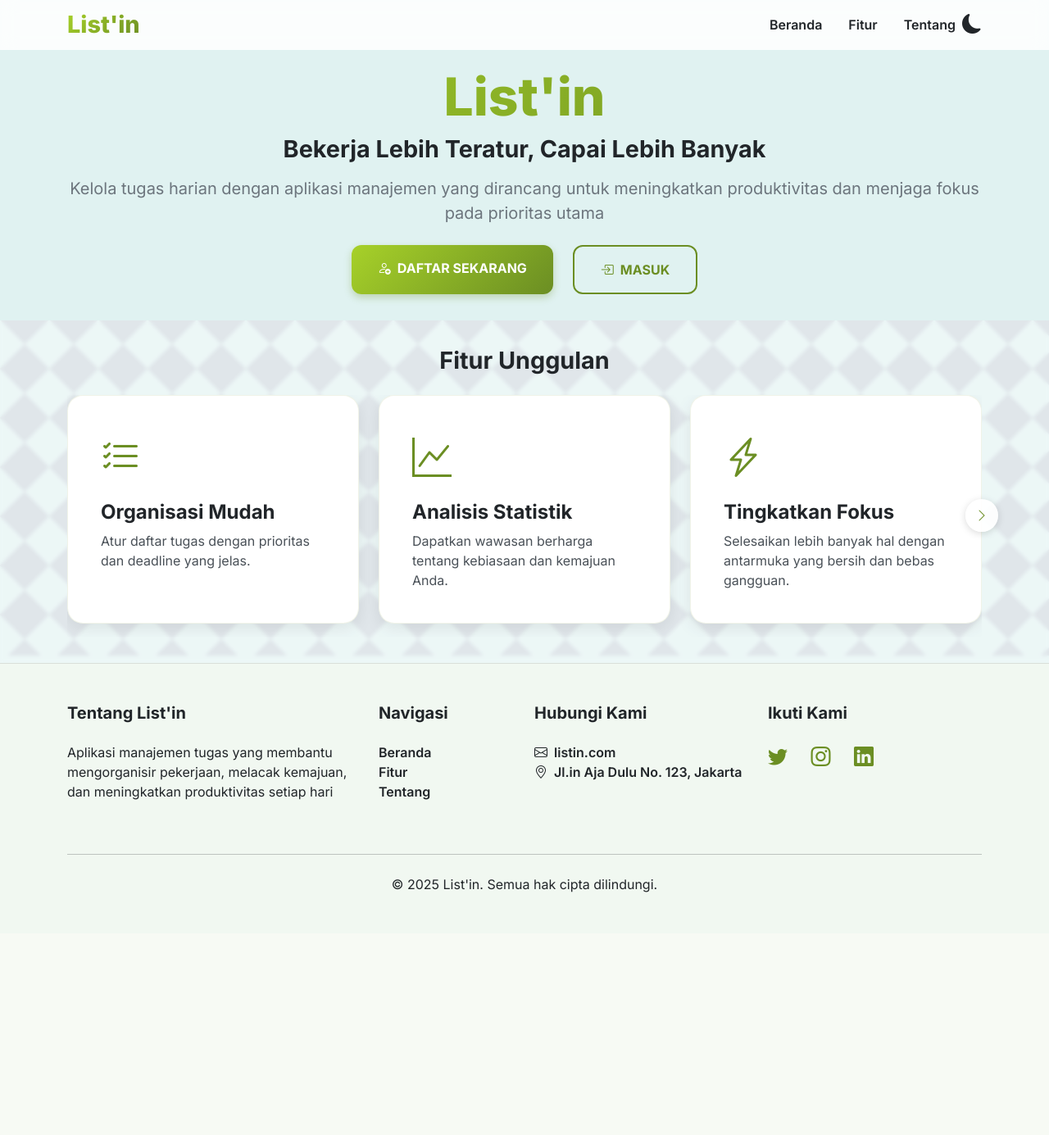
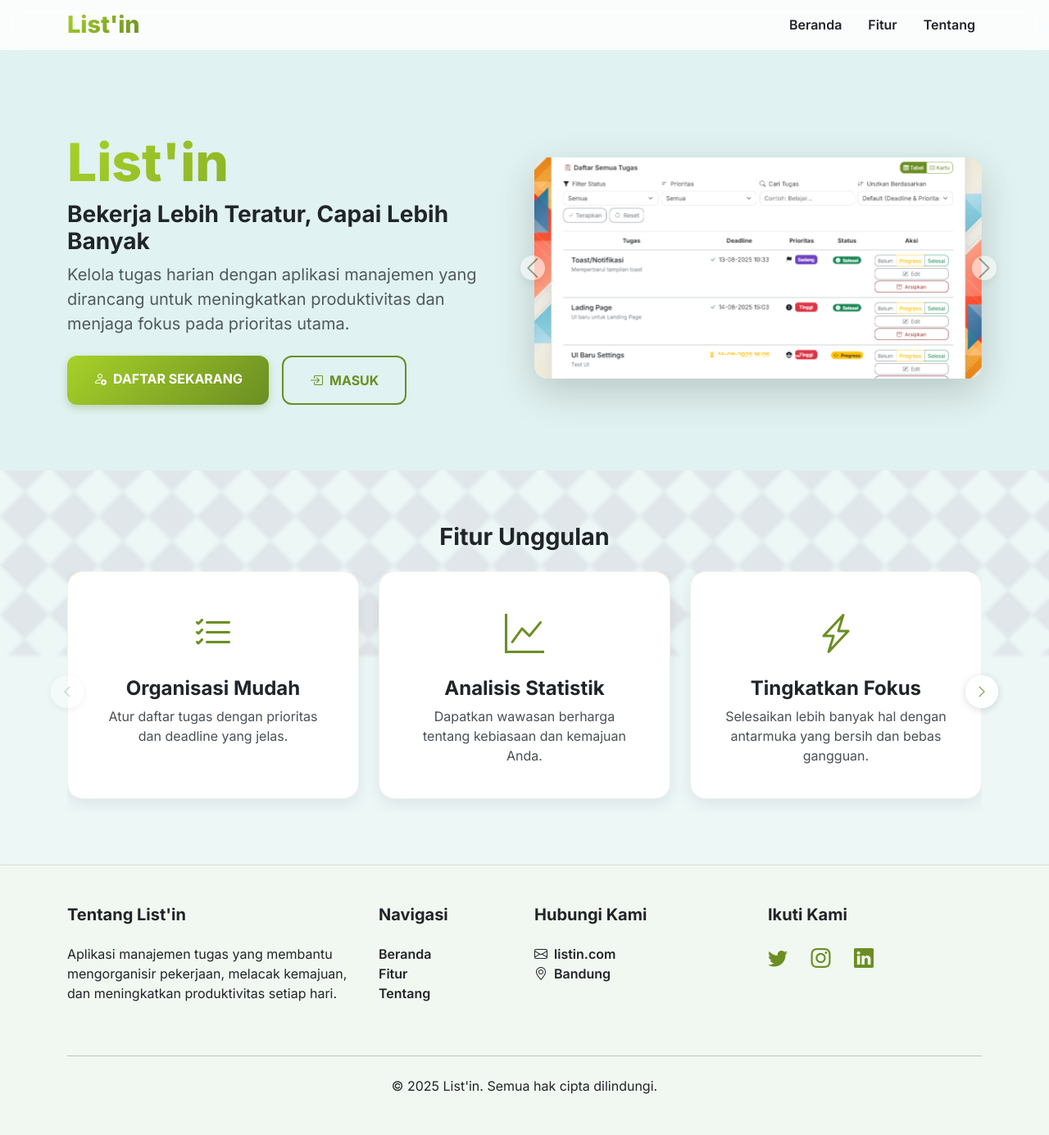
Before and after one commit to Dhamda06/todolist-internship, a PHP site: page /database/todo in a window 1280 px wide. Shown: the whole page at 82% size. Before the commit the page ends 1089 px from the top, so only its background shows below. Run offline with PHP 8.4, Linux system fonts and the light colour scheme.

Commit message:
Tampilan baru untuk Landing page dan Tentang Kami

```diff
--- a/application/views/todo/landing.php
+++ b/application/views/todo/landing.php
@@ -141,8 +141,7 @@
             flex-direction: column;
             justify-content: center;
             align-items: center;
-            /* Padding atas dan bawah diperbaiki */
-            padding: 5rem 2rem 2rem;
+            padding: 10rem 2rem 5rem;
             text-align: center;
             animation: fadeIn 1s ease-out;
             background-color: var(--body-bg-light);
@@ -180,14 +179,12 @@
         h2 {
             font-size: 1.8rem;
             font-weight: 700;
-            /* Margin diperbaiki */
             margin-bottom: 1rem;
         }
 
         p.lead {
             font-size: 1.25rem;
             color: #6c757d;
-            /* Margin diperbaiki */
             margin-bottom: 1.5rem;
             transition: color 0.4s ease-in-out;
         }
@@ -240,31 +237,116 @@
         .dark-mode .btn-login {
             border-color: #a7d129;
             color: #a7d129;
-            padding: calc(0.6rem - 2px) calc(2rem - 2px);
         }
 
         .dark-mode .btn-login:hover {
             background-image: var(--gradient-main);
             border: none;
             color: var(--text-light);
-            padding: 0.6rem 2rem;
             transform: translateY(-3px);
             box-shadow: 0 6px 15px rgba(167, 209, 41, 0.4);
         }
 
         /* ====================================================================== */
-        /* Kartu Fitur (Dengan Scroll Horizontal dan Tombol Panah) */
+        /* Gaya Carousel Kustom */
+        /* ====================================================================== */
+        .hero-carousel {
+            max-width: 750px; /* Lebar lebih besar */
+            margin-left: auto;
+            margin-right: auto;
+        }
+
+        .carousel-inner img {
+            height: 270px; /* Tinggi konsisten */
+            object-fit: cover; /* Memastikan gambar terisi penuh tanpa distorsi */
+        }
+
+        .carousel-control-prev,
+        .carousel-control-next {
+            width: 30px;
+            height: 30px;
+            border-radius: 50%;
+            background-color: rgba(255, 255, 255, 0.8);
+            color: var(--primary-olive);
+            box-shadow: 0 4px 12px rgba(0,0,0,0.1);
+            transition: all 0.3s ease;
+            position: absolute;
+            top: 50%;
+            transform: translateY(-50%);
+            opacity: 0.7;
+        }
+
+        .carousel-control-prev {
+            left: -17.5px;
+        }
+
+        .carousel-control-next {
+            right: -17.5px;
+        }
+
+        /* Hover effect for carousel controls */
+        .carousel-control-prev:hover,
+        .carousel-control-next:hover {
+            background-color: var(--primary-olive);
+            color: var(--text-light);
+            box-shadow: 0 6px 15px rgba(0,0,0,0.2);
+            transform: translateY(-50%) scale(1.1);
+            opacity: 1;
+        }
+
+        /* Perubahan warna panah */
+        .carousel-control-prev-icon,
+        .carousel-control-next-icon {
+            filter: invert(45%) sepia(35%) saturate(300%) hue-rotate(30deg) brightness(85%) contrast(80%);
+            display: flex;
+            align-items: center;
+            justify-content: center;
+            font-size: 0.8rem;
+        }
+
+        .carousel-control-prev:hover .carousel-control-prev-icon,
+        .carousel-control-next:hover .carousel-control-next-icon {
+            filter: invert(100%) sepia(0%) saturate(0%) hue-rotate(251deg) brightness(103%) contrast(100%);
+        }
+
+        /* Dark Mode styles for carousel controls */
+        .dark-mode .carousel-control-prev,
+        .dark-mode .carousel-control-next {
+            background-color: rgba(46, 58, 71, 0.8);
+            color: var(--text-light);
+            box-shadow: 0 4px 12px rgba(0,0,0,0.3);
+        }
+
+        .dark-mode .carousel-control-prev:hover,
+        .dark-mode .carousel-control-next:hover {
+            background-color: #a7d129;
+            box-shadow: 0 6px 15px rgba(0,0,0,0.4);
+        }
+
+        /* Filter untuk ikon di dark mode */
+        .dark-mode .carousel-control-prev-icon,
+        .dark-mode .carousel-control-next-icon {
+            filter: invert(80%) sepia(100%) saturate(1000%) hue-rotate(75deg) brightness(120%) contrast(100%);
+        }
+
+        .dark-mode .carousel-control-prev:hover .carousel-control-prev-icon,
+        .dark-mode .carousel-control-next:hover .carousel-control-next-icon {
+            filter: none;
+        }
+
+        /* ====================================================================== */
+        /* Bagian Fitur (Dengan Scroll Horizontal dan Tombol Panah) */
         /* ====================================================================== */
         .features-section {
-padding: 2rem 2rem;
+            padding: 4rem 2rem;
             background-color: rgba(255, 255, 255, 0.4);
             transition: background-color 0.4s ease-in-out;
-backdrop-filter: blur(2px); /* Added subtle blur */
+            backdrop-filter: blur(2px);
         }
 
         .dark-mode .features-section {
             background-color: rgba(46, 58, 71, 0.4);
-backdrop-filter: blur(2px); /* Added subtle blur for dark mode */
+            backdrop-filter: blur(2px);
         }
 
         .features-container-wrapper {
@@ -419,6 +501,15 @@ backdrop-filter: blur(2px); /* Added subtle blur for dark mode */
         }
 
         /* ====================================================================== */
+        /* Bagian CTA Baru */
+        /* ====================================================================== */
+        .cta-section {
+            background-image: var(--gradient-main);
+            color: white;
+            padding: 5rem 2rem;
+        }
+
+        /* ====================================================================== */
         /* Footer */
         /* ====================================================================== */
         .footer {
@@ -478,9 +569,9 @@ backdrop-filter: blur(2px); /* Added subtle blur for dark mode */
                 <a class="navbar-brand" href="#">
                     <h1 class="m-0">List'in</h1>
                 </a>
-                <button class="navbar-toggler" type="button" data-bs-toggle="collapse" data-bs-target="#navbarNav" aria-controls="navbarNav" aria-expanded="false" aria-label="Toggle navigation">
+                <!-- <button class="navbar-toggler" type="button" data-bs-toggle="collapse" data-bs-target="#navbarNav" aria-controls="navbarNav" aria-expanded="false" aria-label="Toggle navigation">
                     <span class="navbar-toggler-icon"></span>
-                </button>
+                </button> -->
                 <div class="collapse navbar-collapse justify-content-end" id="navbarNav">
                     <ul class="navbar-nav align-items-center gap-3">
                         <li class="nav-item">
@@ -492,30 +583,52 @@ backdrop-filter: blur(2px); /* Added subtle blur for dark mode */
                         <li class="nav-item">
                             <a class="nav-link" href="#">Tentang</a>
                         </li>
-                        <li class="nav-item d-flex align-items-center d-lg-none">
-                            <i id="dark-mode-toggle" class="bi bi-moon-fill dark-mode-toggle me-3"></i>
-                        </li>
                     </ul>
-                </div>
-                <div class="d-none d-lg-flex align-items-center gap-3">
-                    <i id="dark-mode-toggle-desktop" class="bi bi-moon-fill dark-mode-toggle"></i>
                 </div>
             </div>
         </nav>
     </header>
 
-    <main class="hero-section">
+    <main class="hero-section d-flex align-items-center justify-content-center">
         <div class="container">
+            <div class="row align-items-center">
+                <div class="col-lg-6 text-center text-lg-start mb-4 mb-lg-0">
                     <h1 class="main-title">List'in</h1>
-            <h2>Bekerja Lebih Teratur, Capai Lebih Banyak</h2>
-            <p class="lead">Kelola tugas harian dengan aplikasi manajemen yang dirancang untuk meningkatkan produktivitas dan menjaga fokus pada prioritas utama</p>
-            <div class="d-flex justify-content-center gap-4 flex-wrap">
-                <a href="<?= site_url('todo/register') ?>" class="btn btn-register btn-action">
-                    <i class="bi bi-person-add me-2"></i>Daftar Sekarang
-                </a>
-                <a href="<?= site_url('todo/login') ?>" class="btn btn-login btn-action">
-                    <i class="bi bi-box-arrow-in-right me-2"></i>Masuk
-                </a>
+                    <h2 class="h3 fw-bold">Bekerja Lebih Teratur, Capai Lebih Banyak</h2>
+                    <p class="lead text-muted">Kelola tugas harian dengan aplikasi manajemen yang dirancang untuk meningkatkan produktivitas dan menjaga fokus pada prioritas utama.</p>
+                    <div class="d-flex justify-content-center justify-content-lg-start gap-3 mt-4">
+                        <a href="<?= site_url('todo/register') ?>" class="btn btn-register btn-action"><i class="bi bi-person-add me-2"></i>Daftar Sekarang</a>
+                        <a href="<?= site_url('todo/login') ?>" class="btn btn-login btn-action"><i class="bi bi-box-arrow-in-right me-2"></i>Masuk</a>
+                    </div>
+                </div>
+                <div class="col-lg-6 d-flex justify-content-center">
+                    <div id="hero-carousel" class="carousel slide hero-carousel" data-bs-ride="carousel">
+                        <div class="carousel-indicators">
+                            <button type="button" data-bs-target="#hero-carousel" data-bs-slide-to="0" class="active" aria-current="true" aria-label="Slide 1"></button>
+                            <button type="button" data-bs-target="#hero-carousel" data-bs-slide-to="1" aria-label="Slide 2"></button>
+                            <button type="button" data-bs-target="#hero-carousel" data-bs-slide-to="2" aria-label="Slide 3"></button>
+                        </div>
+                        <div class="carousel-inner rounded-4 shadow-lg">
+                            <div class="carousel-item active">
+                                <img src="<?= base_url('asset/images/dftr.jpg') ?>" class="d-block w-100" alt="Ilustrasi pertama">
+                            </div>
+                            <div class="carousel-item">
+                                <img src="<?= base_url('asset/images/tgs.jpg') ?>" class="d-block w-100" alt="Ilustrasi kedua">
+                            </div>
+                            <div class="carousel-item">
+                                <img src="<?= base_url('asset/images/hm.jpg') ?>" class="d-block w-100" alt="Ilustrasi ketiga">
+                            </div>
+                        </div>
+                        <button class="carousel-control-prev" type="button" data-bs-target="#hero-carousel" data-bs-slide="prev">
+                            <span class="carousel-control-prev-icon" aria-hidden="true"></span>
+                            <span class="visually-hidden">Previous</span>
+                        </button>
+                        <button class="carousel-control-next" type="button" data-bs-target="#hero-carousel" data-bs-slide="next">
+                            <span class="carousel-control-next-icon" aria-hidden="true"></span>
+                            <span class="visually-hidden">Next</span>
+                        </button>
+                    </div>
+                </div>
             </div>
         </div>
     </main>
@@ -529,35 +642,35 @@ backdrop-filter: blur(2px); /* Added subtle blur for dark mode */
                 <button id="scroll-left" class="scroll-arrow"><i class="bi bi-chevron-left"></i></button>
                 <div class="features-scroll-container" id="features-scroll-container">
                     <div class="feature-card-wrapper">
-                        <div class="feature-card">
+                        <div class="feature-card text-center">
                             <i class="bi bi-list-check"></i>
                             <h3 class="mt-3">Organisasi Mudah</h3>
                             <p>Atur daftar tugas dengan prioritas dan deadline yang jelas.</p>
                         </div>
                     </div>
                     <div class="feature-card-wrapper">
-                        <div class="feature-card">
+                        <div class="feature-card text-center">
                             <i class="bi bi-graph-up"></i>
                             <h3 class="mt-3">Analisis Statistik</h3>
                             <p>Dapatkan wawasan berharga tentang kebiasaan dan kemajuan Anda.</p>
                         </div>
                     </div>
                     <div class="feature-card-wrapper">
-                        <div class="feature-card">
+                        <div class="feature-card text-center">
                             <i class="bi bi-lightning-charge"></i>
                             <h3 class="mt-3">Tingkatkan Fokus</h3>
                             <p>Selesaikan lebih banyak hal dengan antarmuka yang bersih dan bebas gangguan.</p>
                         </div>
                     </div>
                     <div class="feature-card-wrapper">
-                        <div class="feature-card">
+                        <div class="feature-card text-center">
                             <i class="bi bi-bell"></i>
-                            <h3 class="mt-3">Pengingat Cerdas</h3>
+                            <h3 class="mt-3">Pengingat Cerdas </h3>
                             <p>Dapatkan notifikasi dan pengingat yang disesuaikan agar tidak ada tugas yang terlewat.</p>
                         </div>
                     </div>
                     <div class="feature-card-wrapper">
-                        <div class="feature-card">
+                        <div class="feature-card text-center">
                             <i class="bi bi-person-workspace"></i>
                             <h3 class="mt-3">Kolaborasi Tim</h3>
                             <p>Bagikan daftar tugas dan proyek dengan rekan tim untuk bekerja sama lebih efektif.</p>
@@ -574,7 +687,7 @@ backdrop-filter: blur(2px); /* Added subtle blur for dark mode */
             <div class="row">
                 <div class="col-md-4 mb-4">
                     <h5>Tentang List'in</h5>
-                    <p>Aplikasi manajemen tugas yang membantu mengorganisir pekerjaan, melacak kemajuan, dan meningkatkan produktivitas setiap hari</p>
+                    <p>Aplikasi manajemen tugas yang membantu mengorganisir pekerjaan, melacak kemajuan, dan meningkatkan produktivitas setiap hari.</p>
                 </div>
                 <div class="col-md-2 mb-4">
                     <h5>Navigasi</h5>
@@ -588,7 +701,7 @@ backdrop-filter: blur(2px); /* Added subtle blur for dark mode */
                     <h5>Hubungi Kami</h5>
                     <ul class="nav flex-column">
                         <li class="nav-item"><a href="mailto:info@listin.com" class="nav-link p-0"><i class="bi bi-envelope me-2"></i>listin.com</a></li>
-                        <li class="nav-item"><a href="#" class="nav-link p-0"><i class="bi bi-geo-alt me-2"></i>Jl.in Aja Dulu No. 123, Jakarta</a></li>
+                        <li class="nav-item"><a href="#" class="nav-link p-0"><i class="bi bi-geo-alt me-2"></i>Bandung</a></li>
                     </ul>
                 </div>
                 <div class="col-md-3 mb-4">
@@ -668,28 +781,24 @@ backdrop-filter: blur(2px); /* Added subtle blur for dark mode */
             };
             window.addEventListener('scroll', handleScroll);
 
-            // --- Fungsionalitas Scroll Horizontal ---
             const scrollContainer = document.getElementById('features-scroll-container');
             const scrollLeftBtn = document.getElementById('scroll-left');
             const scrollRightBtn = document.getElementById('scroll-right');
-            const scrollStep = 300; // Jarak scroll setiap kali tombol ditekan
+            const scrollStep = 300;
 
             const updateArrows = () => {
-                if (scrollContainer.scrollWidth > scrollContainer.clientWidth) {
-                    // Konten bisa di-scroll
+                if (window.innerWidth >= 992 && scrollContainer.scrollWidth > scrollContainer.clientWidth) {
                     scrollLeftBtn.style.display = 'flex';
                     scrollRightBtn.style.display = 'flex';
 
-                    // Atur opacity berdasarkan posisi scroll
                     const isAtLeft = scrollContainer.scrollLeft === 0;
                     const isAtRight = Math.round(scrollContainer.scrollLeft + scrollContainer.clientWidth) >= scrollContainer.scrollWidth;
 
-                    scrollLeftBtn.style.opacity = isAtLeft ? '0' : '1';
-                    scrollRightBtn.style.opacity = isAtRight ? '0' : '1';
-                    scrollLeftBtn.style.pointerEvents = isAtLeft ? 'none' : 'auto';
-                    scrollRightBtn.style.pointerEvents = isAtRight ? 'none' : 'auto';
+                    scrollLeftBtn.style.opacity = isAtLeft ? '0.4' : '1';
+                    scrollRightBtn.style.opacity = isAtRight ? '0.4' : '1';
+                    scrollLeftBtn.disabled = isAtLeft;
+                    scrollRightBtn.disabled = isAtRight;
                 } else {
-                    // Konten tidak bisa di-scroll
                     scrollLeftBtn.style.display = 'none';
                     scrollRightBtn.style.display = 'none';
                 }
@@ -706,7 +815,7 @@ backdrop-filter: blur(2px); /* Added subtle blur for dark mode */
             scrollContainer.addEventListener('scroll', updateArrows);
             window.addEventListener('resize', updateArrows);
 
-            updateArrows(); // Panggil saat DOM selesai dimuat
+            updateArrows();
         });
     </script>
 </body>
--- /dev/null
+++ b/asset/images/desktop.ini
@@ -0,0 +1,2 @@
+[LocalizedFileNames]
+Screenshot 2025-08-13 105311.png=@Screenshot 2025-08-13 105311.png,0
```
Also changed, not shown: application/views/todo/index.php (+4 -4 lines), asset/images/dftr.jpg (added), asset/images/hm.jpg (added), asset/images/tgs.jpg (added). Lines whose indentation alone changed are shown as unchanged.
